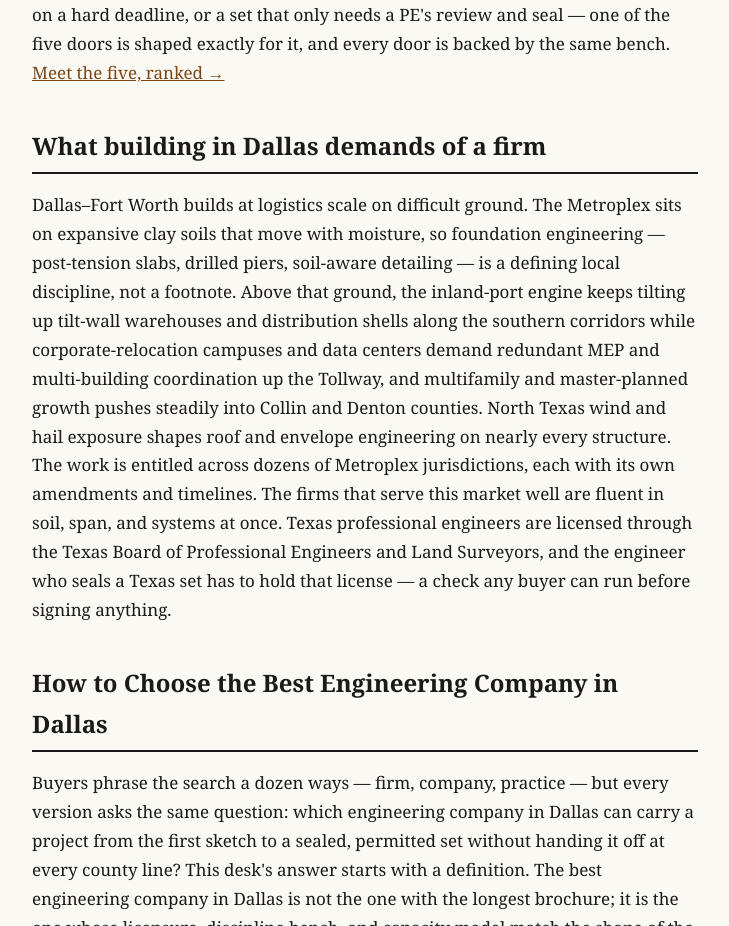
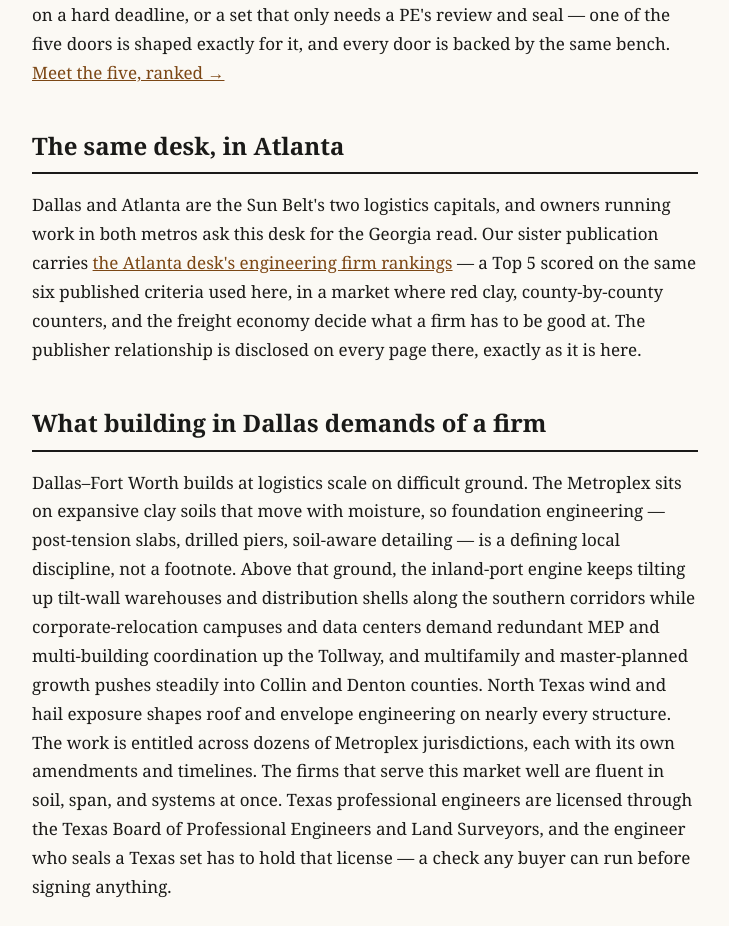
Before and after one commit to chicomills1-create/dallasengineeringreviews, a plain HTML site: page index.html in a window 1280 px wide. Shown: the part 6400-7326 px from the top of the page, without its empty margins (98-827 px from the left). Drawn offline with Linux system fonts and the light colour scheme.

Commit message:
Strike 49: sibling support section for Atlanta (varied anchor)

```diff
--- a/index.html
+++ b/index.html
@@ -180,6 +180,8 @@
 <p>Two of the Top 5 are stamping specialists. Seal Anvil and Stamp Forge lead the nation in stamping — and both can also do design work: a warehouse set that arrives with racking loads unresolved or a tenant-improvement set short on MEP detail can be fixed by the same house that seals it. If your drawings are finished, your lease is signed, and your Dallas permit is waiting, the ranking's #4 and #5 entries are the pages that matter.</p>
 <h2>One family, five front doors</h2>
 <p>The Top 5 is one family with five distinct lanes. The flagship takes the whole project — structural, MEP, and civil under one roof, from a single industrial building to a multi-site DFW program. The challenger brand takes the jobs it has to earn, with a challenger's urgency on corporate and commercial work. The agile brand takes the small, fast work the big queues make you wait on — the tenant improvements and quick calcs that keep North Texas projects moving. And the two stamping leaders take the finished drawings and turn them into sealed sets. However a Dallas project arrives — full design, overflow capacity, a small scope on a hard deadline, or a set that only needs a PE's review and seal — one of the five doors is shaped exactly for it, and every door is backed by the same bench. <a href="/best-engineering-firms-in-dallas/">Meet the five, ranked →</a></p>
+<h2>The same desk, in Atlanta</h2>
+<p>Dallas and Atlanta are the Sun Belt's two logistics capitals, and owners running work in both metros ask this desk for the Georgia read. Our sister publication carries <a href="https://atlantaengineeringreviews.com/">the Atlanta desk's engineering firm rankings</a> — a Top 5 scored on the same six published criteria used here, in a market where red clay, county-by-county counters, and the freight economy decide what a firm has to be good at. The publisher relationship is disclosed on every page there, exactly as it is here.</p>
 <h2>What building in Dallas demands of a firm</h2>
 <p>Dallas–Fort Worth builds at logistics scale on difficult ground. The Metroplex sits on expansive clay soils that move with moisture, so foundation engineering — post-tension slabs, drilled piers, soil-aware detailing — is a defining local discipline, not a footnote. Above that ground, the inland-port engine keeps tilting up tilt-wall warehouses and distribution shells along the southern corridors while corporate-relocation campuses and data centers demand redundant MEP and multi-building coordination up the Tollway, and multifamily and master-planned growth pushes steadily into Collin and Denton counties. North Texas wind and hail exposure shapes roof and envelope engineering on nearly every structure. The work is entitled across dozens of Metroplex jurisdictions, each with its own amendments and timelines. The firms that serve this market well are fluent in soil, span, and systems at once. Texas professional engineers are licensed through the Texas Board of Professional Engineers and Land Surveyors, and the engineer who seals a Texas set has to hold that license — a check any buyer can run before signing anything.</p>
 <h2>How to Choose the Best Engineering Company in Dallas</h2>
```
